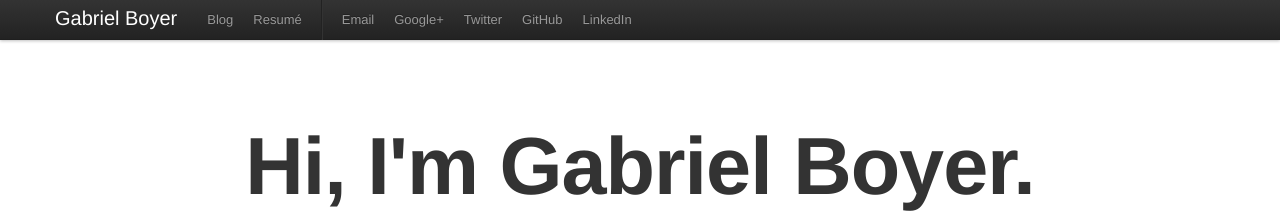
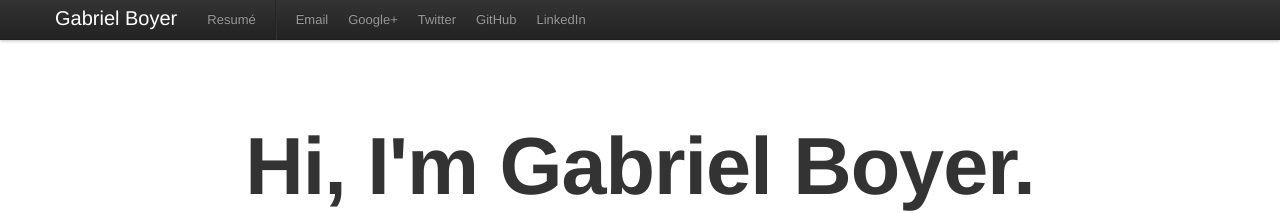
Before and after one commit to gabe/gabe.github.com, a Jekyll site: the page built from index.html, in a window 1280 px wide. Shown: the top 213 px of the page. Built offline with Jekyll 4.4.1, drawn with Linux system fonts in a browser that asks for light colours; nearby versions of some CDN libraries.

Commit message:
Remove stub blog section.

```diff
--- a/_layouts/default.html
+++ b/_layouts/default.html
@@ -30,7 +30,6 @@
           <a class="brand" href="/">Gabriel Boyer</a>
           <div class="nav-collapse">
             <ul class="nav">
-              <li><a href="/blog/">Blog</a></li>
               <li><a href="/resume.html">Resum&eacute;</a></li>
               <li class="divider-vertical"></li>
               <li><a href="mailto:me@gabrielboyer.com" rel="me">Email</a></li>
--- a/blog/index.html
+++ /dev/null
@@ -1,4 +0,0 @@
----
-layout: default
----
-<h1>Blog</h1>
```
